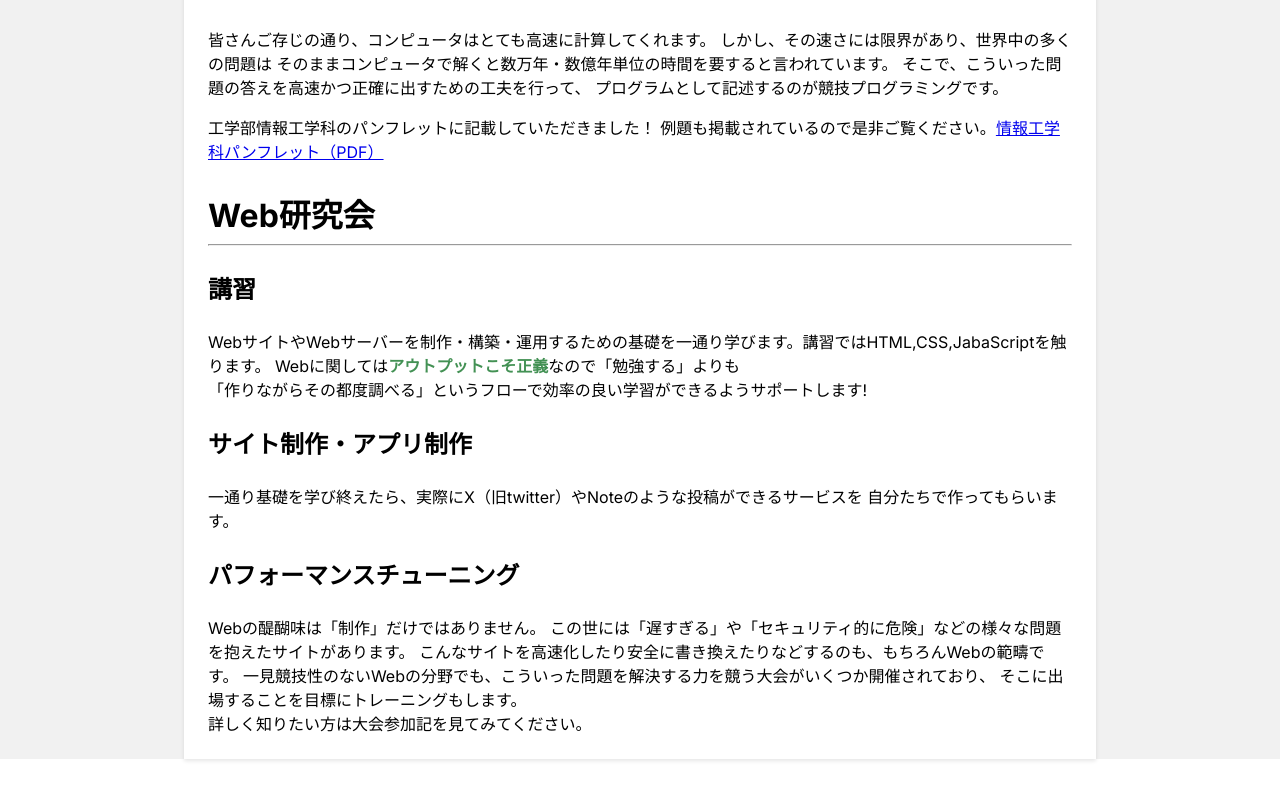
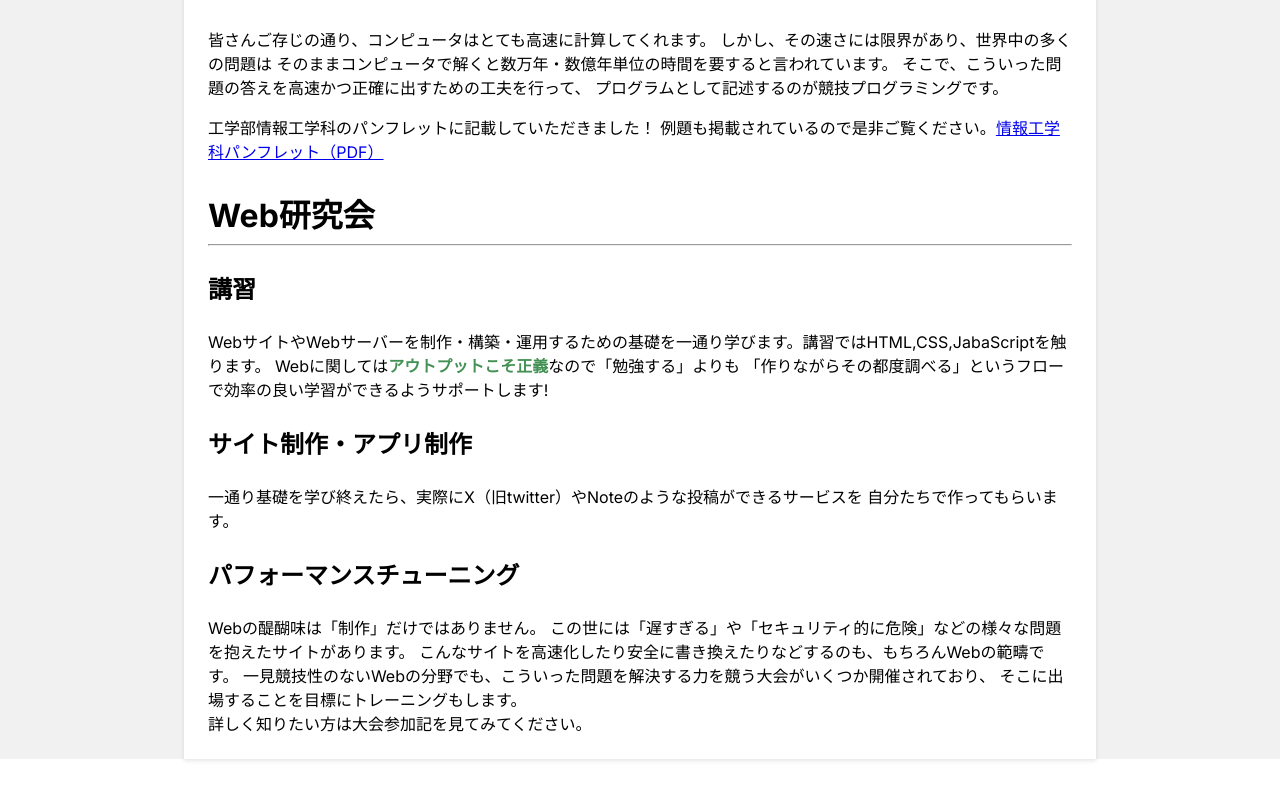
Before and after one commit to saitamau-maximum/public-website, a Next.js app: page /about in a window 1280 px wide. Shown: the part 1303-2102 px from the top of the page. Built offline with nearby package versions, Linux system fonts and the light colour scheme.

Commit message:
pタグまとめる

```diff
--- a/src/app/about/page.tsx
+++ b/src/app/about/page.tsx
@@ -73,8 +73,6 @@ export default function About() {
           Webに関しては
           <strong className={style.highlight}>アウトプットこそ正義</strong>
           なので「勉強する」よりも
-        </p>
-        <p className={style.text}>
           「作りながらその都度調べる」というフローで効率の良い学習ができるようサポートします!
         </p>
         <h3 className={style.subtitle}>サイト制作・アプリ制作</h3>
```
